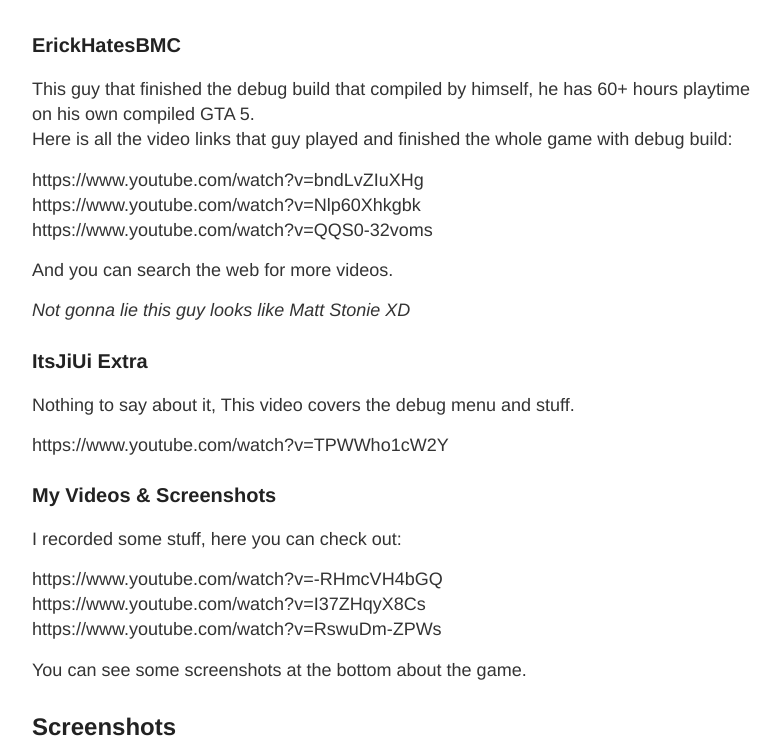
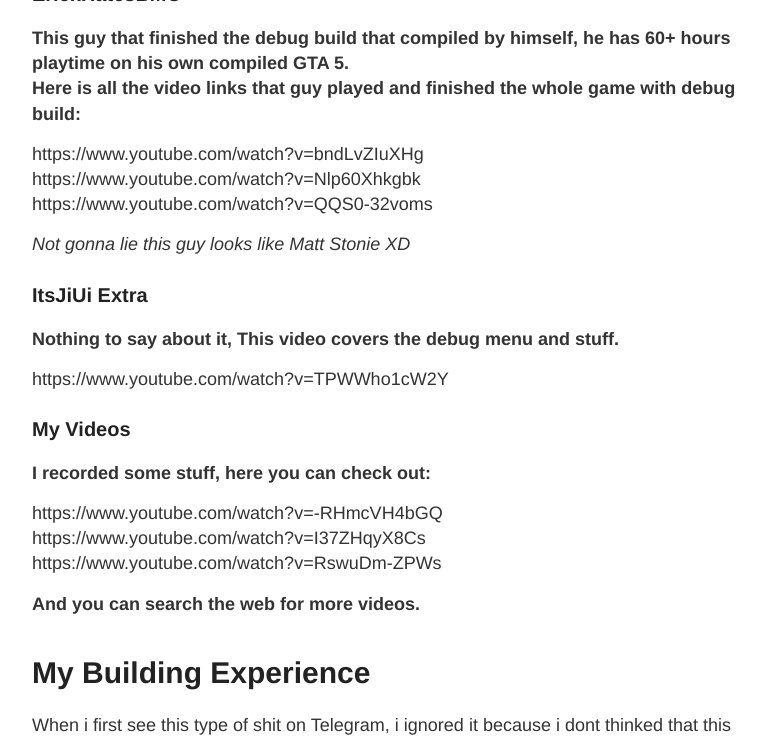
Before and after one commit to AnomaliesGentoolman/AnomaliesGentoolman.github.io, a Jekyll site: the page built from _posts/2024-3-25-gta-v-source-code.md, in a window 1280 px wide and 1400 px high, scrolled down 2374 px, cut to the strip 0-741 px from the top of the window. Shown: the whole strip, without its empty margins (248-1029 px from the left). Built offline with Jekyll 4.4.1, drawn with Linux system fonts in a browser that asks for light colours; some of the changed text lies outside the part shown.

Commit message:
Update 2024-3-25-gta-v-source-code.md

```diff
--- a/_posts/2024-3-25-gta-v-source-code.md
+++ b/_posts/2024-3-25-gta-v-source-code.md
@@ -33,56 +33,62 @@
 
 **And other folders include a lot of stuff but i will not cover this in this blog.**
 
-# Videos and Screenshots about GTA V Source Code
+# Videos about GTA V Source Code
 
 ### ErickHatesBMC
 
-This guy that finished the debug build that compiled by himself, he has 60+ hours playtime on his own compiled GTA 5.<br>
-Here is all the video links that guy played and finished the whole game with debug build:
+**This guy that finished the debug build that compiled by himself, he has 60+ hours playtime on his own compiled GTA 5.<br>
+Here is all the video links that guy played and finished the whole game with debug build:**
 
 https://www.youtube.com/watch?v=bndLvZIuXHg<br>
 https://www.youtube.com/watch?v=Nlp60Xhkgbk<br>
 https://www.youtube.com/watch?v=QQS0-32voms
 
-And you can search the web for more videos.
-
 *Not gonna lie this guy looks like Matt Stonie XD*
 
 ### ItsJiUi Extra
 
-Nothing to say about it, This video covers the debug menu and stuff.
+**Nothing to say about it, This video covers the debug menu and stuff.**
 
 https://www.youtube.com/watch?v=TPWWho1cW2Y
 
-### My Videos & Screenshots
+### My Videos
 
-I recorded some stuff, here you can check out:
+**I recorded some stuff, here you can check out:**
 
 https://www.youtube.com/watch?v=-RHmcVH4bGQ<br>
 https://www.youtube.com/watch?v=I37ZHqyX8Cs<br>
 https://www.youtube.com/watch?v=RswuDm-ZPWs
 
-You can see some screenshots at the bottom about the game.
+**And you can search the web for more videos.**
 
-## Screenshots
+# My Building Experience
+
+When i first see this type of shit on Telegram, i ignored it because i dont thinked that this was not easy. But after some time i tried to compile the game but i failed because when it first leaked, there was no tutorial about compiling the game.
+
+But after some time i've seen a video about the leaked source code, and that guy was posted a tutorial, i ignored again but after the time has come, i readed the tutorial that made in rentry.co, a pastebin-copy site.
+
+I created a virtual virtual machine and installed every dependencies, Virtual Machine crashed 5+ times, after some getting some hysterics, i finally compiled the game and ready to open. I opened the game and it gave me unknown symbol error...
+
+AND I GOT ANOTHER HYSTERICS! but after i realized it was the rpf encrypt problem, i dragged modified update.rpf and update2.rpf to the ArchiveFix.exe and the game worked.
+
+I put all the game files to my Real PC and tested it
+
+I played the game for like 1 hours and it was really good and okay.
+
+I didn't compiled the game on Debug, i compiled this game in BankRelease because i need performance. The game runs like real GTA5(because its real XD)
+
+It was not easy but atleast its a good thing, but it was easier than compiling CS:GO Source Code.
+
+**You can see some screenshots at the bottom about the game.**
+
+#### Screenshots
 ![image](https://github.com/WH0LEWHALE/gtav-sourcecode-build-guide/assets/146978592/bbda2dd9-eb61-482b-a55b-02496440b643)
 ![image](https://github.com/WH0LEWHALE/gtav-sourcecode-build-guide/assets/146978592/6441d5d0-6393-41a1-80c1-f1afe8b03119)
 ![image](https://github.com/WH0LEWHALE/gtav-sourcecode-build-guide/assets/146978592/c17a2097-13db-49e0-ba4d-b86cec4c74bc)
 ![image](https://github.com/WH0LEWHALE/gtav-sourcecode-build-guide/assets/146978592/d4ad19d4-b1ce-49f8-a653-b16b70227c93)
 
-# My Building Experience
-
-When i first see this type of shit on Telegram, i ignored it because i dont thinked that this was not easy. But after some time i tried to compile the game but i failed because when it first leaked, there was no tutorial about compiling the game.<br>
-But after some time i've seen a video about the leaked source code, and that guy was posted a tutorial, i ignored again but after the time has come, i readed the tutorial that made in rentry.co, a pastebin-copy site.<br>
-I created a virtual virtual machine and installed every dependencies, Virtual Machine crashed 5+ times, after some getting some hysterics, i finally compiled the game and ready to open. I opened the game and it gave me unknown symbol error...<br>
-AND I GOT ANOTHER HYSTERICS! but after i realized it was the rpf encrypt problem, i dragged modified update.rpf and update2.rpf to the ArchiveFix.exe and the game worked.<br>
-I put all the game files to my Real PC and tested it<br>
-I played the game for like 1 hours and it was really good and okay.<br>
-I didn't compiled the game on Debug, i compiled this game in BankRelease because i need performance. The game runs like real GTA5(because its real XD)<br>
-It was not easy but atleast its a good thing, it was easier than compiling CS:GO Source Code.
-
 # Epilogue
 
-Okay thats all im gonna say, just goodbye then.
-
+Okay thats all im gonna say, just goodbye then.<br>
 It's been 2 month since i published a blog, Sorry about that :P
```
